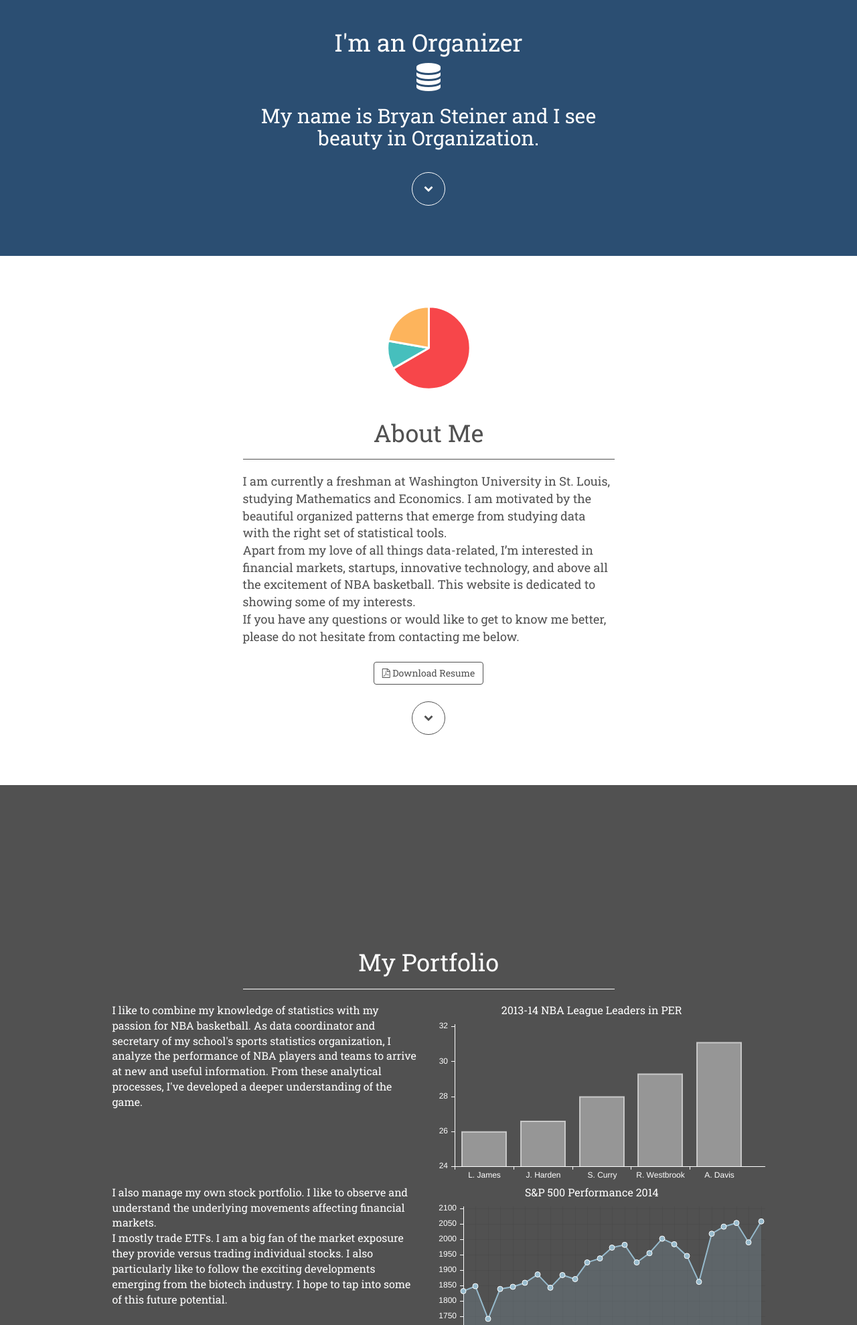
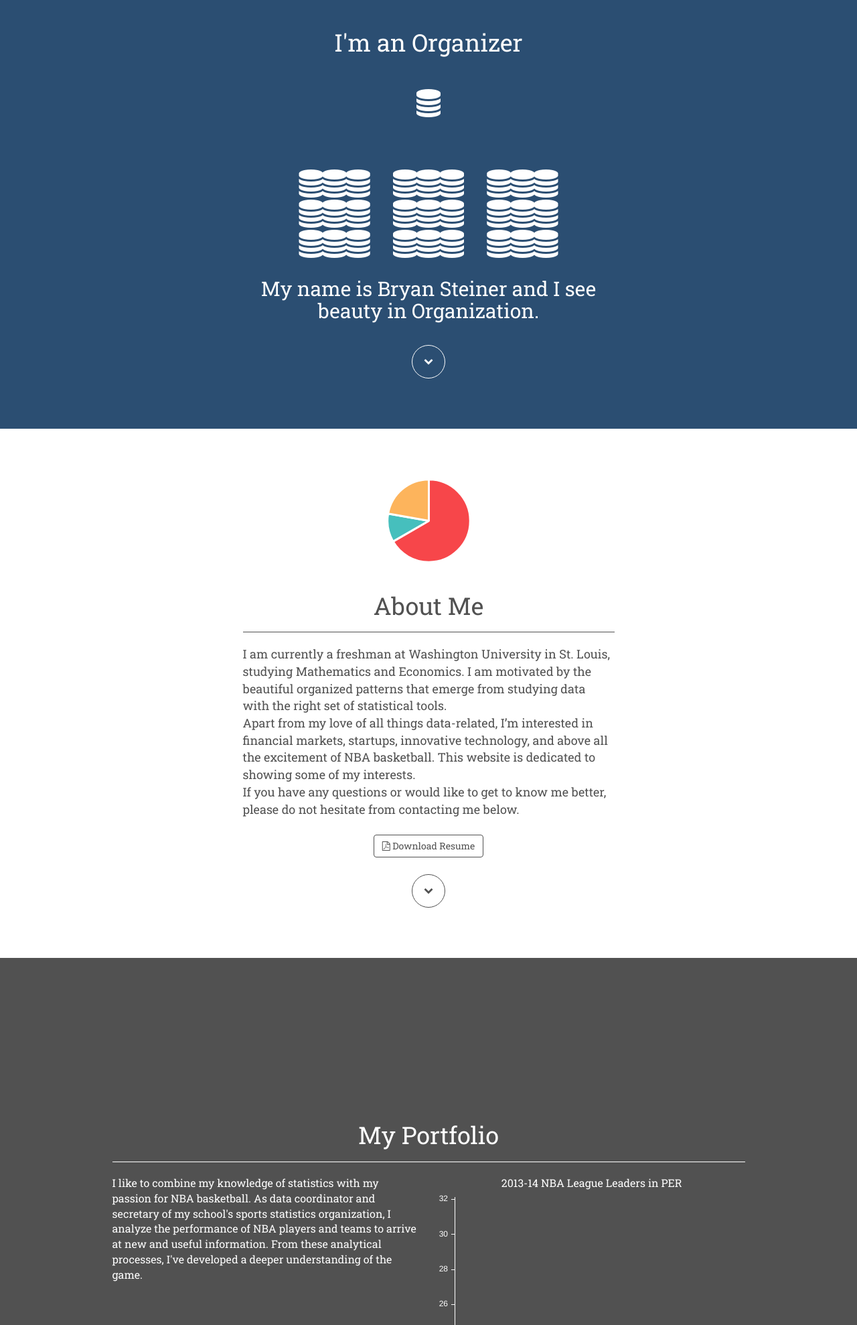
Before and after one commit to bryansteiner/Portfolio, a PHP site: page / in a window 1280 px wide. Shown: the part 51-2029 px from the top of the page at 67% size. Run offline with PHP 8.4, Linux system fonts and the light colour scheme; a map, chart or similar area stays blank; some libraries are stand-ins or nearby versions.

Commit message:
Progress

```diff
--- a/css/custom.css
+++ b/css/custom.css
@@ -14,6 +14,7 @@
 
 /*All Pages*/
 body {
+    position: relative;
     text-align: center;
     font-family: Roboto Slab, Arial, sans-serif;
 }
@@ -56,6 +57,22 @@ canvas {
     color: #FFFFFF;
     padding-top: 75px;
     padding-bottom: 75px;
+}
+
+.animation-area {
+    height: 300px;
+}
+
+.animation-area div {
+    position: absolute;
+    left: 50%;
+    top: 20%;
+    transform: translate(-50%, -50%);
+    -webkit-transition: 0.5s cubic-bezier(0.455, 0.03, 0.515, 0.955);
+    -moz-transition: 0.5s cubic-bezier(0.455, 0.03, 0.515, 0.955);
+    -o-transition: 0.5s cubic-bezier(0.455, 0.03, 0.515, 0.955);
+    transition: 0.5s cubic-bezier(0.455, 0.03, 0.515, 0.955);
+    transition-delay: 1s;
 }
 
 a.btn-main:link {
@@ -141,12 +158,11 @@ a.btn-portfolio:hover {
 }
 
 .laptop {
-    --ms-transform: scale(0.95,0.95);
+     --ms-transform: scale(0.95,0.95);
     -webkit-transform: scale(0.95,0.95);
     transform: scale(0.95,0.95);
     -webkit-transition: all 600ms cubic-bezier(0.175, 0.885, 0.32, 1.275);
     transition: all 600ms cubic-bezier(0.175, 0.885, 0.32, 1.275);
-
 }
 
 .laptop:hover {
@@ -164,6 +180,10 @@ a.btn-portfolio:hover {
     color: #515151;
     padding-top: 75px;
     padding-bottom: 30px;
+}
+
+.contact .page-header {
+    border-bottom: 1px solid #515151;
 }
 
 a.btn-contact:link {
--- a/index.html
+++ b/index.html
@@ -51,7 +51,98 @@
 				</div>
 				<div class="row">
 					<div class="col-xs-offset-0 col-xs-12 col-sm-offset-2 col-sm-8 col-md-offset-3 col-md-6">
-						<i class="fa fa-database fa-3x"></i>
+						<div class="animation-area">
+							<div id="icon_0">
+								<i class="fa fa-database fa-3x"></i>
+							</div>
+							<div id="icon_1">
+								<i class="fa fa-database fa-3x"></i>
+							</div>
+							<div id="icon_2">
+								<i class="fa fa-database fa-3x"></i>
+							</div>
+							<div id="icon_3"></div>
+							<div id="icon_4">
+								<i class="fa fa-database fa-3x"></i>
+							</div>
+							<div id="icon_5">
+								<i class="fa fa-database fa-3x"></i>
+							</div>
+							<div id="icon_6">
+								<i class="fa fa-database fa-3x"></i>
+							</div>
+							<div id="icon_7"></div>
+							<div id="icon_8">
+								<i class="fa fa-database fa-3x"></i>
+							</div>
+							<div id="icon_9">
+								<i class="fa fa-database fa-3x"></i>
+							</div>
+							<div id="icon_10">
+								<i class="fa fa-database fa-3x"></i>
+							</div>
+							<div id="icon_11">
+								<i class="fa fa-database fa-3x"></i>
+							</div>
+							<div id="icon_12">
+								<i class="fa fa-database fa-3x"></i>
+							</div>
+							<div id="icon_13">
+								<i class="fa fa-database fa-3x"></i>
+							</div>
+							<div id="icon_14"></div>
+							<div id="icon_15">
+								<i class="fa fa-database fa-3x"></i>
+							</div>
+							<div id="icon_16">
+								<i class="fa fa-database fa-3x"></i>
+							</div>
+							<div id="icon_17">
+								<i class="fa fa-database fa-3x"></i>
+							</div>
+							<div id="icon_18"></div>
+							<div id="icon_19">
+								<i class="fa fa-database fa-3x"></i>
+							</div>
+							<div id="icon_20">
+								<i class="fa fa-database fa-3x"></i>
+							</div>
+							<div id="icon_21">
+								<i class="fa fa-database fa-3x"></i>
+							</div>
+							<div id="icon_22">
+								<i class="fa fa-database fa-3x"></i>
+							</div>
+							<div id="icon_23">
+								<i class="fa fa-database fa-3x"></i>
+							</div>
+							<div id="icon_24">
+								<i class="fa fa-database fa-3x"></i>
+							</div>
+							<div id="icon_25"></div>
+							<div id="icon_26">
+								<i class="fa fa-database fa-3x"></i>
+							</div>
+							<div id="icon_27">
+								<i class="fa fa-database fa-3x"></i>
+							</div>
+							<div id="icon_28">
+								<i class="fa fa-database fa-3x"></i>
+							</div>
+							<div id="icon_29"></div>
+							<div id="icon_30">
+								<i class="fa fa-database fa-3x"></i>
+							</div>
+							<div id="icon_31">
+								<i class="fa fa-database fa-3x"></i>
+							</div>
+							<div id="icon_32">
+								<i class="fa fa-database fa-3x"></i>
+							</div>
+							<div id="icon_33">
+								<i class="fa fa-database fa-3x"></i>
+							</div>
+						</div>
 					</div>
 				</div>
 				<div class="row">
@@ -114,12 +205,12 @@
 		<div id="portfolio" class="container-fluid portfolio">
 			<div class="container">
 				<div class="row">
-					<div class="col-xs-offset-0 col-xs-12 col-sm-offset-2 col-sm-8 col-md-offset-3 col-md-6">
+					<div class="col-xs-offset-0 col-xs-12 col-sm-offset-2 col-sm-8 col-md-offset-1 col-md-10">
 						<canvas id="piechart2"  width="125" height="125"></canvas>
 					</div>
 				</div>
 				<div class="row">
-					<div class="col-xs-offset-0 col-xs-12 col-sm-offset-2 col-sm-8 col-md-offset-3 col-md-6">
+					<div class="col-xs-offset-0 col-xs-12 col-sm-offset-2 col-sm-8 col-md-offset-1 col-md-10">
 						<div class="page-header">
 							<h1>My Portfolio</h1>
 						</div>
@@ -164,7 +255,7 @@
 					</div>
 				</div>
 				<div class="row">
-					<div class="col-xs-offset-0 col-xs-12 col-sm-offset-2 col-sm-8 col-md-offset-3 col-md-6">
+					<div class="col-xs-offset-0 col-xs-12 col-sm-offset-2 col-sm-8 col-md-offset-1 col-md-10">
 						<a class="btn btn-scroll btn-portfolio" href="#contact" role="button"><i class="fa fa-chevron-down"></i></a>
 					</div>
 				</div>
@@ -176,19 +267,19 @@
 		<div id="contact" class="container-fluid contact">
 			<div class="container">
 				<div class="row">
-					<div class="col-xs-offset-0 col-xs-12 col-sm-offset-2 col-sm-8 col-md-offset-3 col-md-6">
+					<div class="col-xs-offset-0 col-xs-12 col-sm-offset-2 col-sm-8 col-md-offset-4 col-md-4">
 						<canvas id="piechart3"  width="125" height="125"></canvas>
 					</div>
 				</div>
 				<div class="row">
-					<div class="col-xs-offset-0 col-xs-12 col-sm-offset-2 col-sm-8 col-md-offset-3 col-md-6">
+					<div class="col-xs-offset-0 col-xs-12 col-sm-offset-2 col-sm-8 col-md-offset-4 col-md-4">
 						<div class="page-header">
 							<h1>Contact Me</h1>
 						</div>
 					</div>
 				</div>
 				<div class="row">
-					<div class="col-xs-offset-0 col-xs-12 col-sm-offset-2 col-sm-8 col-md-offset-3 col-md-6">
+					<div class="col-xs-offset-0 col-xs-12 col-sm-offset-2 col-sm-8 col-md-offset-4 col-md-4">
 						<p>Like what you've seen so far? <br> <i class="fa fa-comment-o"></i> Let's chat!</p>
 						<i class="fa fa-envelope-o"></i> <a href="mailto:steiner.bs@gmail.com">contact@bryansteiner.com</a>
 					</div>
@@ -209,12 +300,12 @@
 					</div>
 				</div>
 				<div class="row">
-					<div class="col-xs-offset-0 col-xs-12 col-sm-offset-2 col-sm-8 col-md-offset-3 col-md-6">
+					<div class="col-xs-offset-0 col-xs-12 col-sm-offset-2 col-sm-8 col-md-offset-4 col-md-4">
 						<a type="submit" class="btn btn-contact" href="#contact">Submit</a>
 					</div>
 				</div>
 				<div class="row">
-					<div class="col-xs-offset-0 col-xs-12 col-sm-offset-2 col-sm-8 col-md-offset-3 col-md-6">
+					<div class="col-xs-offset-0 col-xs-12 col-sm-offset-2 col-sm-8 col-md-offset-4 col-md-4">
 						<a class="btn btn-social btn-contact" href="https://www.linkedin.com/in/steinerbryan" role="button" target="_blank"><i class="fa fa-linkedin fa-lg"></i></a>
 						<a class="btn btn-social btn-contact" href="https://www.facebook.com/steiner.bryan?fref=browse_search" role="button" target="_blank"><i class="fa fa-facebook fa-lg"></i></a>
 						<a class="btn btn-social btn-contact" href="https://instagram.com/bry_steiner/" role="button" target="_blank"><i class="fa fa-instagram fa-lg"></i></a>
@@ -230,12 +321,12 @@
 		<div id="bottom" class="container-fluid bottom">
 			<div class="container">
 				<div class="row">
-					<div class="col-xs-offset-0 col-xs-12 col-sm-offset-2 col-sm-8 col-md-offset-3 col-md-6">
+					<div class="col-xs-offset-0 col-xs-12 col-sm-offset-2 col-sm-8 col-md-offset-4 col-md-4">
 						<p>Copyright <i class="fa fa-copyright"></i> Bryan Steiner 2015</p>
 					</div>
 				</div>
 				<div class="row">
-					<div class="col-xs-offset-0 col-xs-12 col-sm-offset-2 col-sm-8 col-md-offset-3 col-md-6">
+					<div class="col-xs-offset-0 col-xs-12 col-sm-offset-2 col-sm-8 col-md-offset-4 col-md-4">
 						<a class="normal" href="#main">Back to Top <i class="fa fa-arrow-circle-up"></i></span></a>
 					</div>
 				</div>
@@ -250,5 +341,6 @@
 	    <script src="js/Chart.min.js"></script>
 	    <script src="js/jquery.waypoints.min.js"></script>
 	    <script src="js/custom.js"></script>
+	    <script src="js/animation.js"></script>
 	</body>
 </html>
--- a/js/custom.js
+++ b/js/custom.js
@@ -18,6 +18,28 @@
       });
   });
 // End Navbar Smooth Scroll
+
+// Main Animation
+  var icon_value = [];
+
+  // set default positions
+  var icon_left = [];
+  var icon_top = [];
+
+  for(var i=0; i < 33; i++) {
+      icon_left[i] = 20 + 6 * (i%11);
+      icon_top[i] = 90 - 15 * Math.floor(i/11);
+  }
+
+  function moveToPlace(id) {
+      var el = document.getElementById("icon_" + id);
+      el.style["left"] = icon_left[id] + "%";
+      el.style["top"] = icon_top[id] + "%";
+  }
+
+  icon_value.sort(function() { return Math.round(Math.random()) - 0.5; });
+    for(i=0; i < 33; i++) setTimeout("moveToPlace(" + i + ")", i * 100);
+// End Main Animation
 
 // Main Button Smooth Scroll
   $("#main a[href^='#']").on('click', function(e) {
```
Also changed, not shown: css/animation.css (added).
